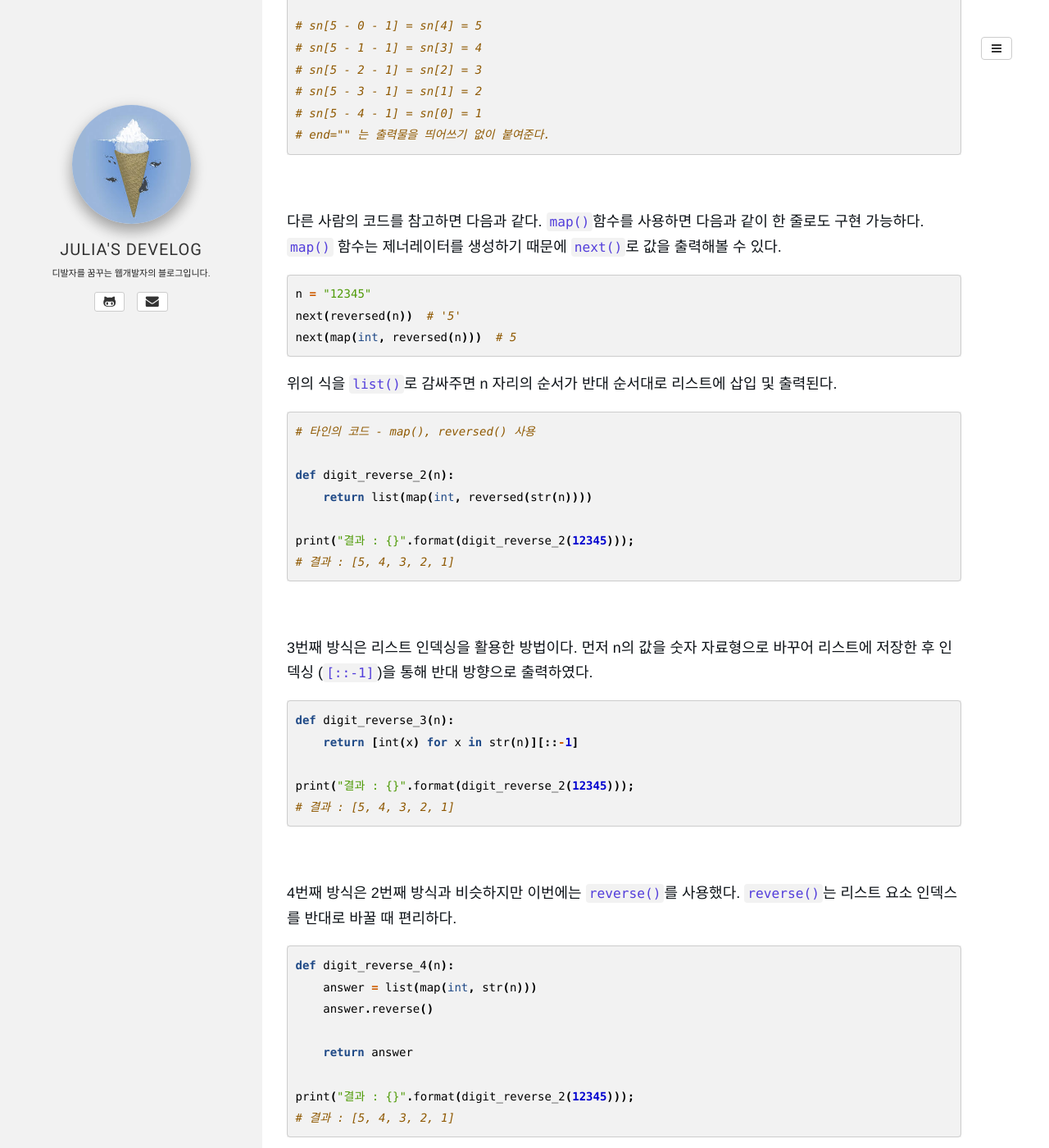
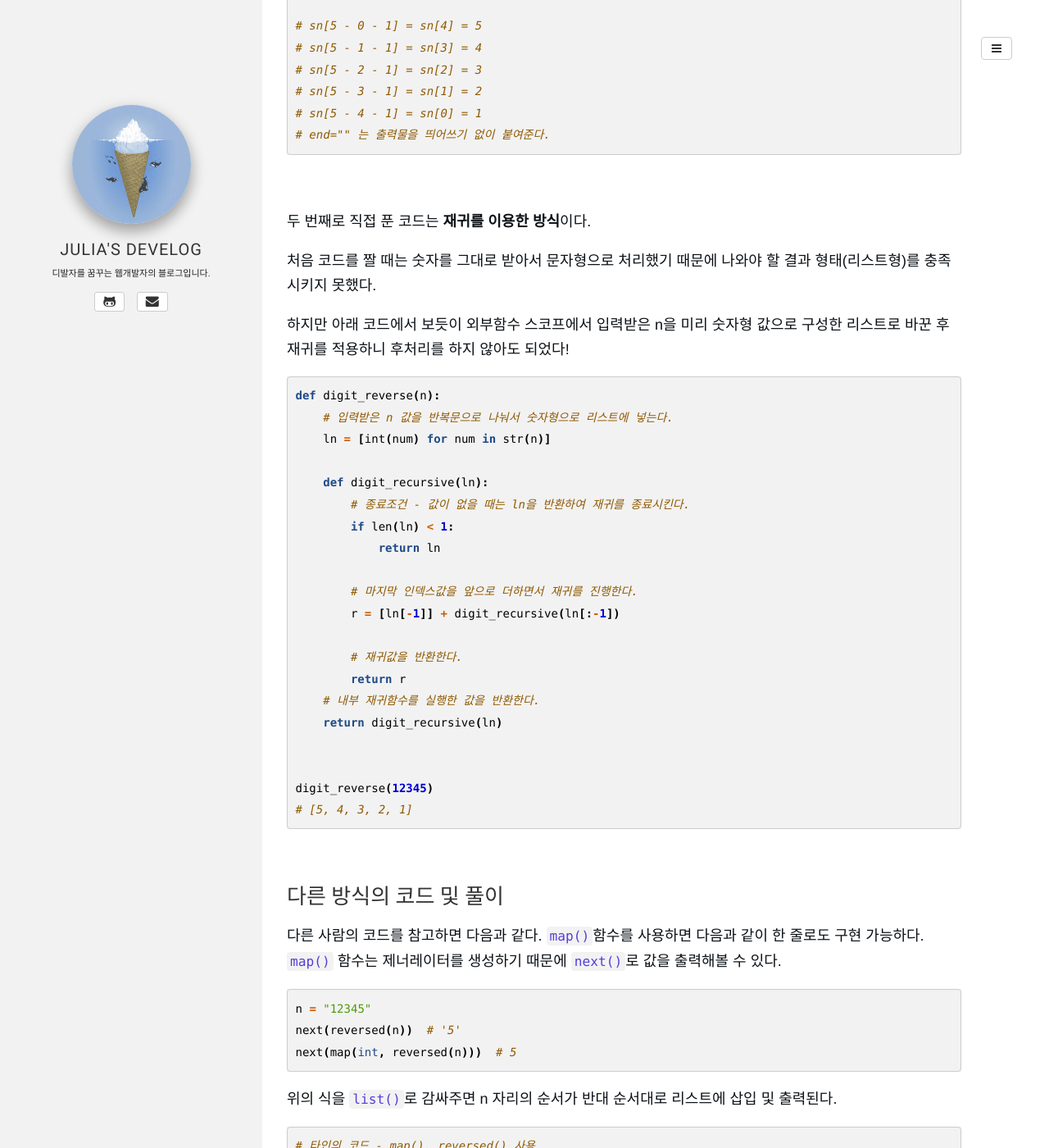
Before and after one commit to juliahwang/juliahwang.github.io, a Jekyll site: the page built from _posts/2017-10-31-level2. 자연수뒤집어리스트만들기.md, in a window 1280 px wide and 1400 px high, scrolled down 974 px. Shown: the whole window at 82% size. Built offline with Jekyll 4.4.1, drawn with Linux system fonts in a browser that asks for light colours; some web fonts are replaced; comment, search, counter and statistics services are not loaded.

Commit message:
add refactored algorism using recursive

````diff
--- a/_posts/2017-10-31-level2. 자연수뒤집어리스트만들기.md
+++ b/_posts/2017-10-31-level2. 자연수뒤집어리스트만들기.md
@@ -50,6 +50,39 @@ for i in range(len(sn)):
 ```
 
 <br>
+
+두 번째로 직접 푼 코드는 **재귀를 이용한 방식**이다.
+
+처음 코드를 짤 때는 숫자를 그대로 받아서 문자형으로 처리했기 때문에 나와야 할 결과 형태(리스트형)를 충족시키지 못했다.
+
+하지만 아래 코드에서 보듯이 외부함수 스코프에서 입력받은 n을 미리 숫자형 값으로 구성한 리스트로 바꾼 후 재귀를 적용하니 후처리를 하지 않아도 되었다!
+
+```python
+def digit_reverse(n):
+    # 입력받은 n 값을 반복문으로 나눠서 숫자형으로 리스트에 넣는다.
+    ln = [int(num) for num in str(n)]
+
+    def digit_recursive(ln):
+        # 종료조건 - 값이 없을 때는 ln을 반환하여 재귀를 종료시킨다.
+        if len(ln) < 1:
+            return ln
+
+        # 마지막 인덱스값을 앞으로 더하면서 재귀를 진행한다.
+        r = [ln[-1]] + digit_recursive(ln[:-1])
+
+        # 재귀값을 반환한다.
+        return r
+    # 내부 재귀함수를 실행한 값을 반환한다.
+    return digit_recursive(ln)
+
+
+digit_reverse(12345)
+# [5, 4, 3, 2, 1]
+```
+
+<br>
+
+## 다른 방식의 코드 및 풀이
 
 다른 사람의 코드를 참고하면 다음과 같다. `map()`함수를 사용하면 다음과 같이 한 줄로도 구현 가능하다. `map()` 함수는 제너레이터를 생성하기 때문에 `next()`로 값을 출력해볼 수 있다.
 
````
